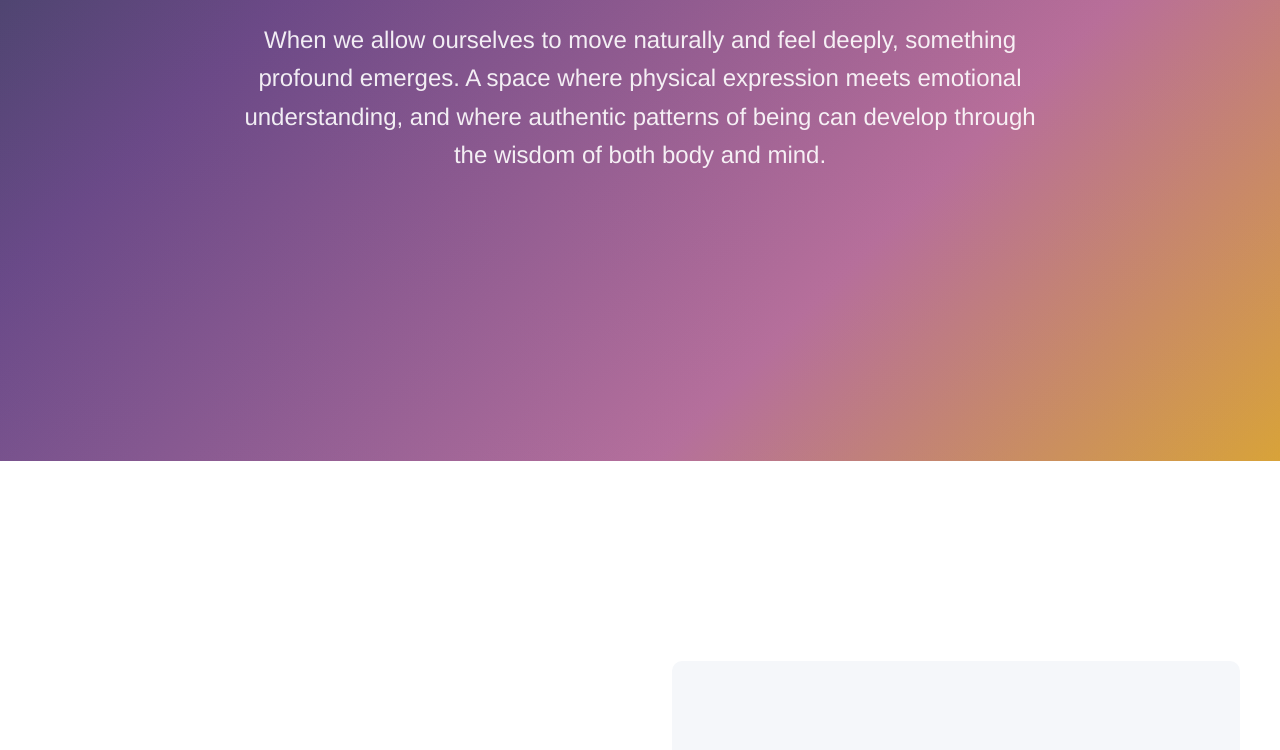
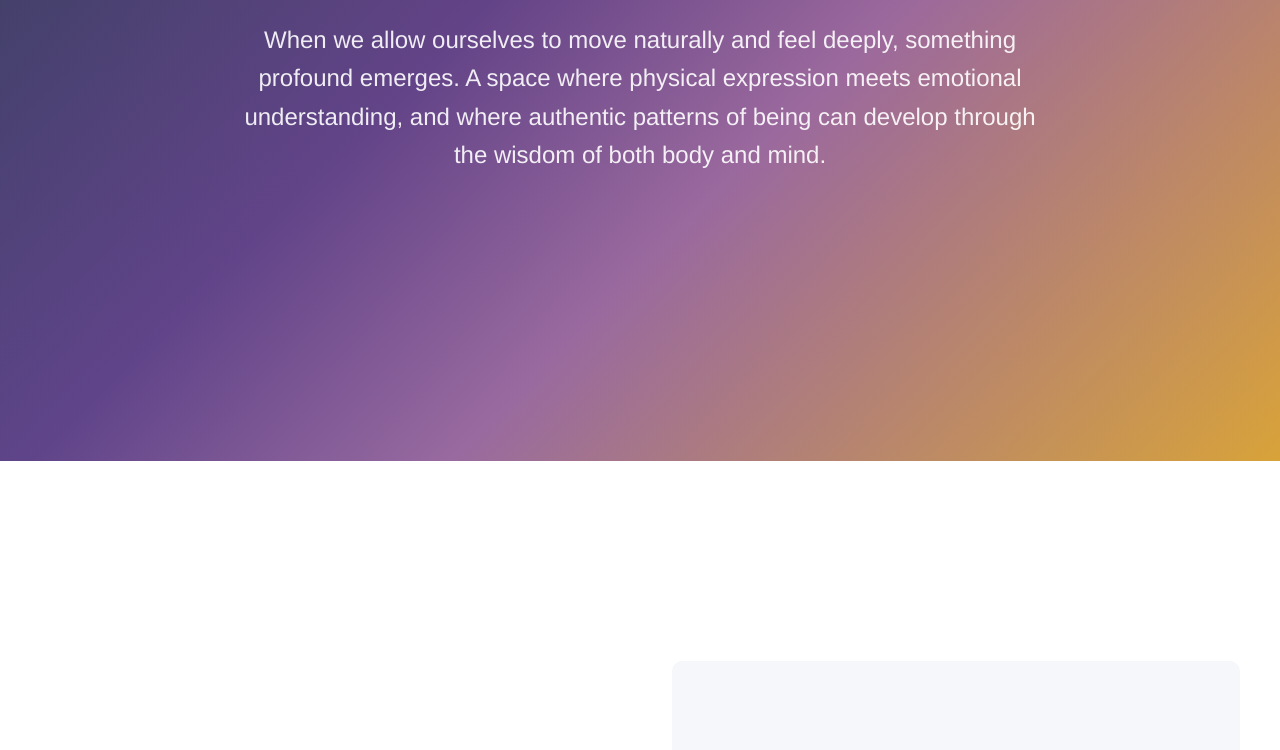
Before and after one commit to flowandresonance/flowandresonance.github.io, a plain HTML site: page index.html in a window 1280 px wide. Shown: the part 339-1089 px from the top of the page. Drawn offline with nearby package versions, Linux system fonts and the light colour scheme.

Commit message:
Update index.html

```diff
--- a/index.html
+++ b/index.html
@@ -96,7 +96,7 @@ body {
     min-height: 100vh;
     display: flex;
     align-items: center;
-    background: linear-gradient(135deg, #2C3E50 0%, #6B4984 30%, #B8719A 70%, #DBA834 100%);
+    background: linear-gradient(135deg, #2C3E50 0%, #614385 40%, #9B6B9D 60%, #DBA834 100%);
     position: relative;
     overflow: hidden;
     padding: 2rem;
```
